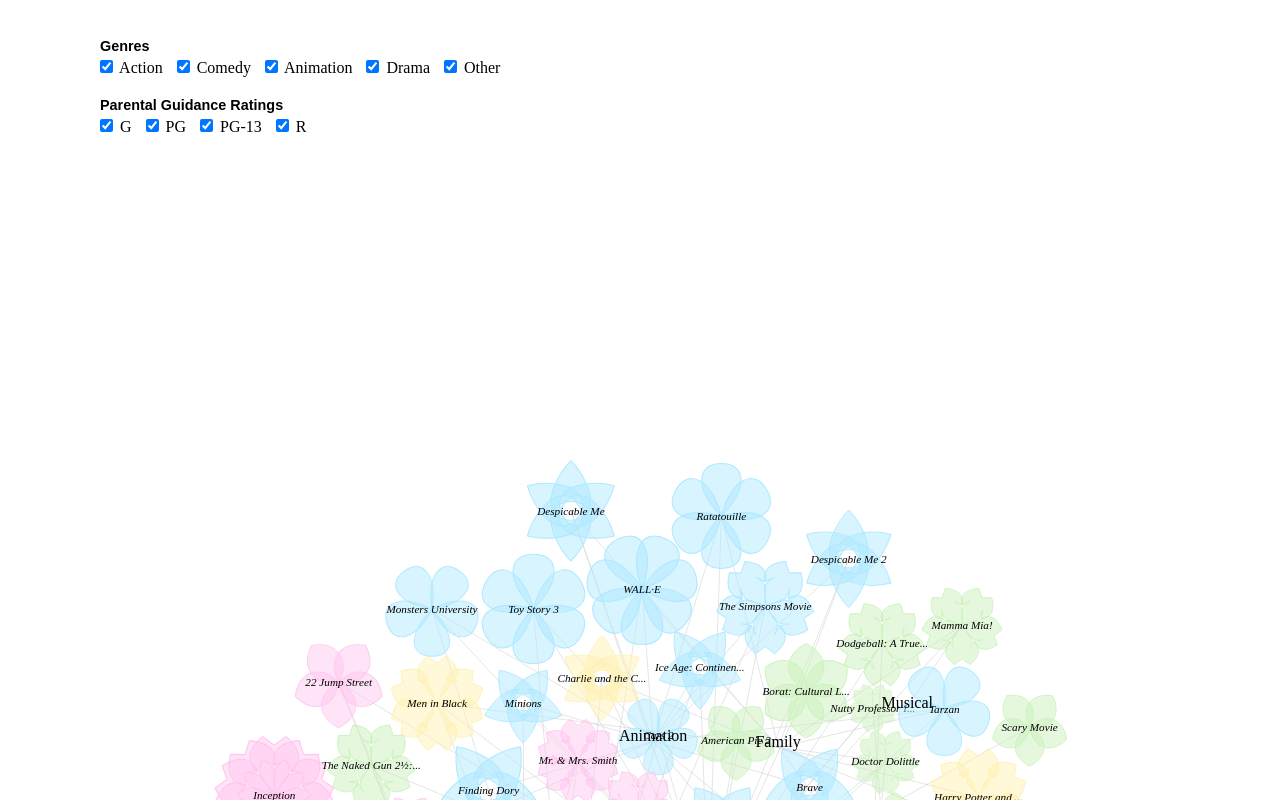
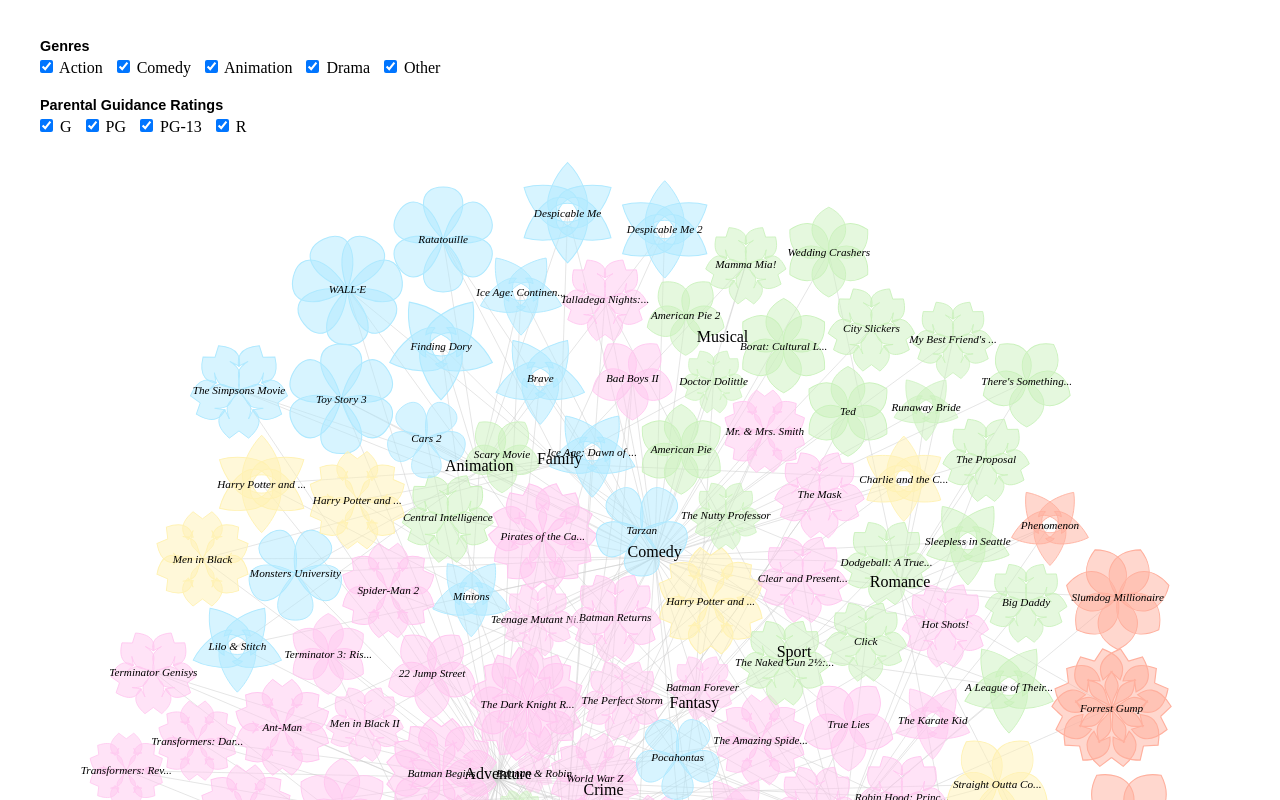
Before and after one commit to WeiSin99/film-flowers-visualisation, a website built with webpack: page src/index.html in a window 1280 px wide. Shown: the top 800 px of the page. Built offline with nearby package versions, Linux system fonts and the light colour scheme.

Commit message:
ui tweek

```diff
--- a/src/index.html
+++ b/src/index.html
@@ -15,7 +15,7 @@
         flex-direction: column;
         margin: 0 auto;
         padding: 30px;
-        width: 1080px;
+        width: 1200px;
       "
     >
       <div class="genre-filter" style="margin-bottom: 20px">
@@ -120,8 +120,8 @@
         </label>
       </div>
 
-      <div style="height: 800px; overflow-y: scroll; overflow-x: hidden">
-        <svg width="1080px" height="1860px"></svg>
+      <div style="height: 1200px; overflow-y: scroll; overflow-x: hidden">
+        <svg width="1200px" height="1200px"></svg>
       </div>
     </div>
   </body>
--- a/src/script/main.js
+++ b/src/script/main.js
@@ -61,7 +61,7 @@
       'collide',
       d3.forceCollide((d) => d.scale * 100)
     )
-    .force('center', d3.forceCenter(540, 930))
+    .force('center', d3.forceCenter(600, 600))
     .on('tick', () => {
       flower.attr('transform', (d) => `translate(${d.x}, ${d.y})`);
       genres.attr('transform', (d) => `translate(${d.x}, ${d.y})`);
```
